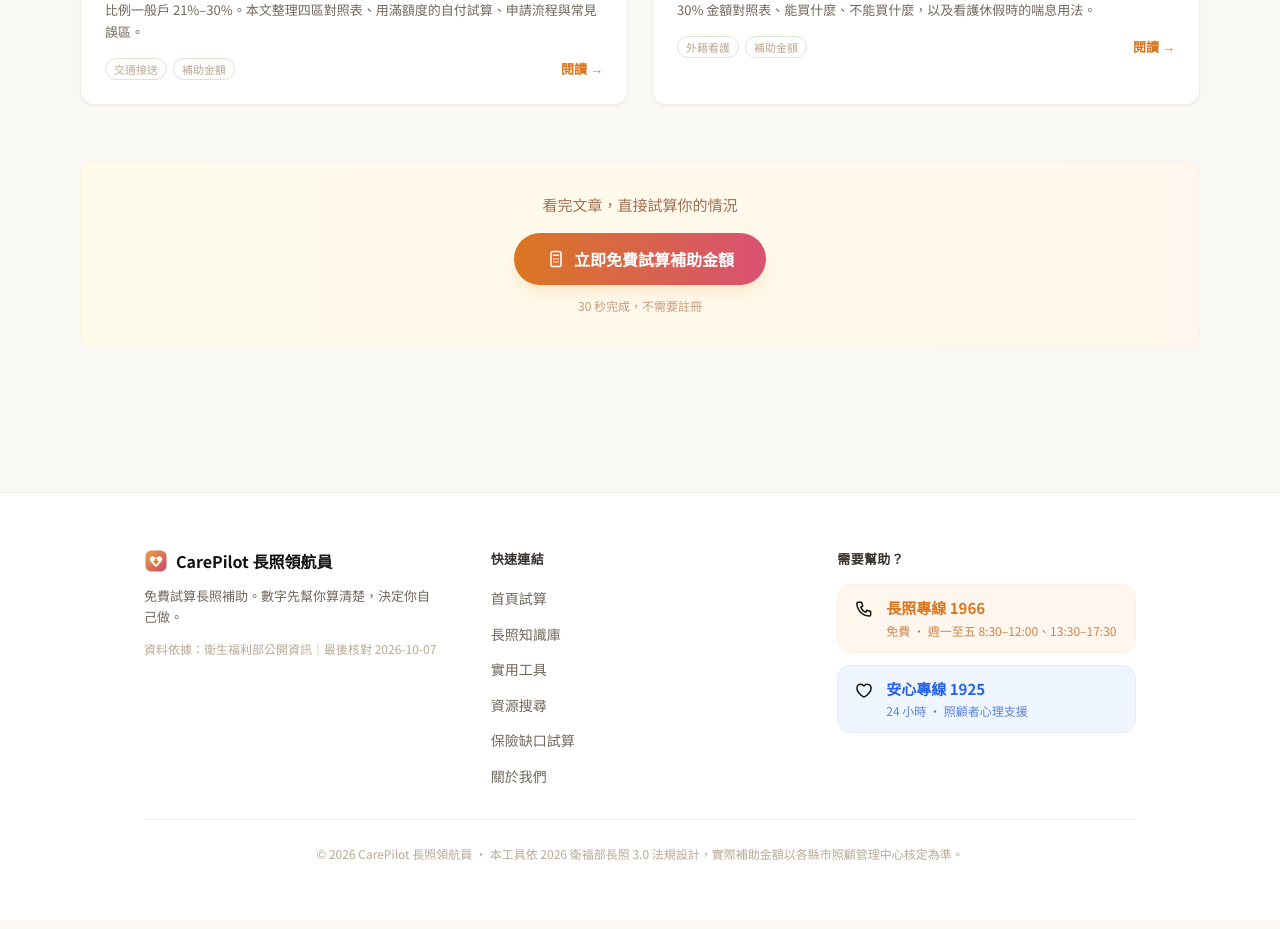
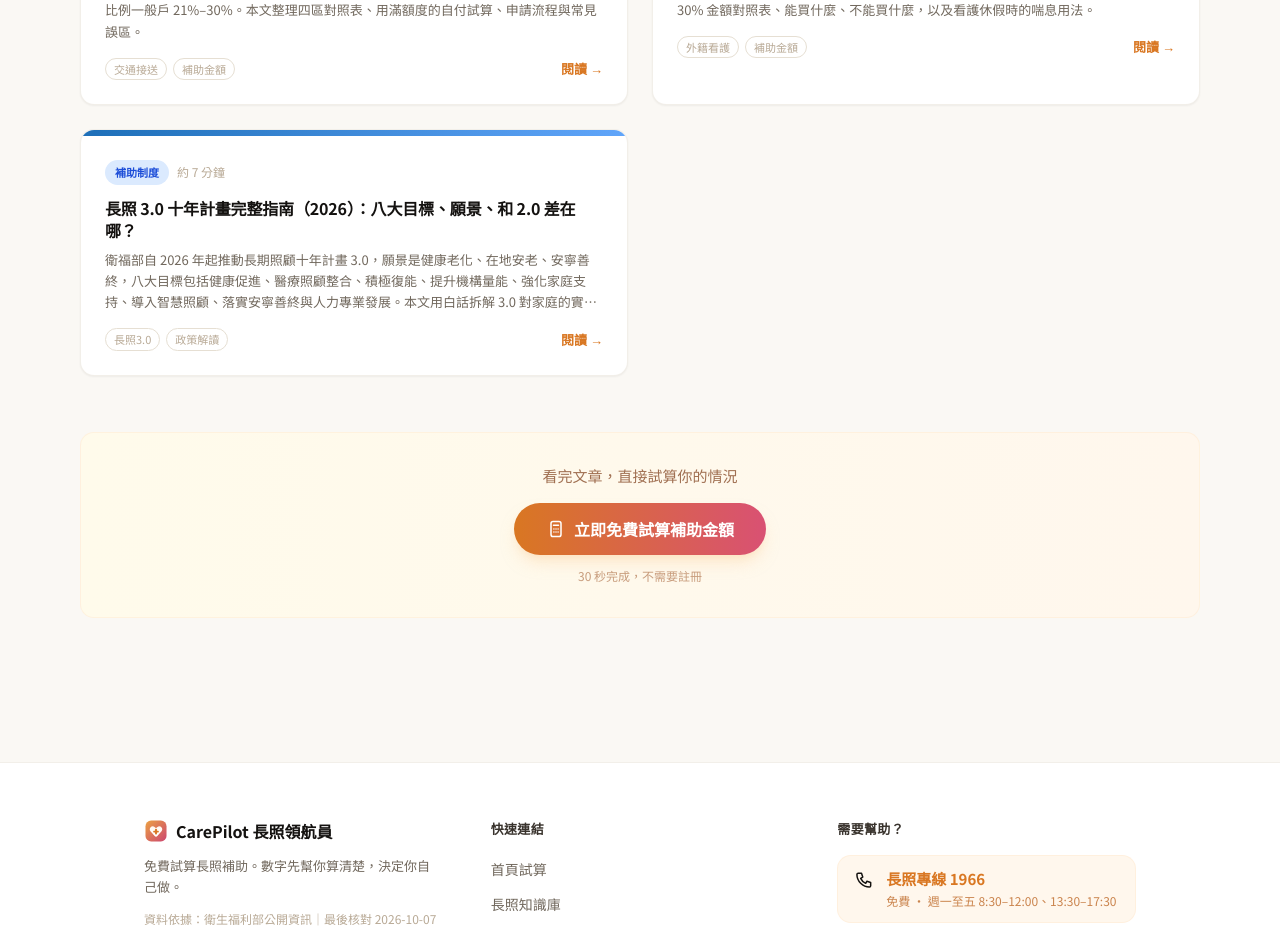
Before and after one commit to lalawgwg99/care-calculator, a Next.js app: page /blog in a window 1280 px wide. Shown: the part 2320-3249 px from the top of the page. Built offline with nearby package versions, Linux system fonts and the light colour scheme; no server answers.

Commit message:
新增長照3.0十年計畫總覽專文（八大目標＋2.0對照＋失智3.0＋待核實標示）

```diff
--- a/constants/blogPosts.ts
+++ b/constants/blogPosts.ts
@@ -1058,6 +1058,73 @@ export const BLOG_POSTS: BlogPost[] = [
     relatedToolHref: "/tools/foreign-caregiver",
     relatedToolLabel: "試算外籍看護雇主每月真實成本",
   },
+
+  // ─── 17 ───────────────────────────────────────────────────────────────────
+  {
+    slug: "ltc-3-0-ten-year-plan-guide",
+    title: "長照 3.0 十年計畫完整指南（2026）：八大目標、願景、和 2.0 差在哪？",
+    description:
+      "衛福部自 2026 年起推動長期照顧十年計畫 3.0，願景是健康老化、在地安老、安寧善終，八大目標包括健康促進、醫療照顧整合、積極復能、提升機構量能、強化家庭支持、導入智慧照顧、落實安寧善終與人力專業發展。本文用白話拆解 3.0 對家庭的實際影響，並標出目前尚未公告、不要輕信的項目。",
+    keywords: [
+      "長照3.0", "長照3.0十年計畫", "長照3.0是什麼", "長照3.0 2.0差別",
+      "長期照顧十年計畫3.0", "長照3.0八大目標", "長照3.0新制2026",
+    ],
+    publishedAt: "2026-10-27",
+    updatedAt: "2026-10-27",
+    readingMinutes: 7,
+    category: "補助制度",
+    tags: ["長照3.0", "政策解讀", "申請攻略"],
+    content: [
+      { type: "p", text: "2026 年起，台灣的長期照顧進入下一個十年：衛福部推動「長期照顧十年計畫 3.0」（簡稱長照 3.0）。很多家屬第一個問題都是：補助會變多嗎？申請方式會變嗎？先講結論：3.0 是在 2.0 奠定的基礎上補強方向，分階段落實；目前家屬的申請流程與四包錢架構沒有因此改變，改變的是政策接下來十年的主軸——從「失能後才照顧」，往前延伸到預防、復能、醫療銜接、家庭支持與善終安排。" },
+      { type: "h2", text: "一、長照 3.0 的願景與八大目標" },
+      { type: "p", text: "依衛福部長期照顧司在《衛福季刊》第 47 期（2025 年 12 月）的說明，長照 3.0 以「健康老化、在地安老、安寧善終」為願景，並以八大目標為推動主軸，建構以居家、社區、機構及醫療體系為基礎、整合社會福利資源的連續性照護服務模式。八大目標白話拆解如下。" },
+      { type: "table", headers: ["八大目標", "白話意思", "對家庭的可能影響"], rows: [
+        ["健康促進", "失能前先預防：運動、營養、口腔健康、功能評估", "長輩還沒失能時，社區預防資源會更被重視"],
+        ["醫療照顧整合", "醫院、出院準備、居家、社區、長照中心銜接順暢", "出院後不再各管各的，轉銜斷點有望減少"],
+        ["積極復能", "出院後、失能初期積極做復健，恢復生活功能", "復能服務的角色加重，不只是被動照顧"],
+        ["提升機構量能", "住宿式機構的量與品質都要提升", "住機構的選擇與品質管理受關注"],
+        ["強化家庭支持", "主要照顧者有喘息、諮詢、情緒支持與照顧技巧", "照顧者不再只被要求撐住，支持服務是政策主軸之一"],
+        ["導入智慧照顧", "智慧科技、輔具應用進到照顧現場", "移位、沐浴、居家安全等智慧輔具逐步增加"],
+        ["落實安寧善終", "生命末期照顧重視本人意願與家屬溝通", "預立醫療、安寧安排會更常被拿出來談"],
+        ["人力專業發展", "照顧服務人力的專業與支持要跟上", "服務穩定度與專業品質是長期課題"],
+      ]},
+      { type: "tip", text: "記住三個願景詞就夠了：健康老化（還沒失能先顧好）、在地安老（盡量留在熟悉的家與社區）、安寧善終（最後一程有尊嚴、有準備）。八大目標都是為了這三句話服務。" },
+      { type: "h2", text: "二、3.0 和 2.0 差在哪？一張表看懂" },
+      { type: "p", text: "3.0 不是把 2.0 的服務全部推翻重來。依衛福部的說法，3.0 是在 2.0 的基礎上，更強調「醫療照顧整合」、「積極復能」及「安寧善終」三個方向，並於 2025 年 6 月 19 日公告修正《長期照顧服務申請及給付辦法》，作為未來實施的制度基礎，分階段落實。" },
+      { type: "table", headers: ["面向", "長照 2.0（既有基礎）", "長照 3.0（補強方向）"], rows: [
+        ["核心關懷", "失能後提供照顧服務", "失能前預防＋失能後照顧＋生命末期安排，整段連起來"],
+        ["醫療銜接", "醫院與長照各自運作，轉銜常有斷點", "醫療照顧整合列為主軸，出院準備與居家照顧要接順"],
+        ["復能角色", "復健是服務項目之一", "積極復能列為主軸，出院後、失能初期就要積極介入"],
+        ["家庭照顧者", "有喘息等支持服務", "強化家庭支持列為八大目標之一，支持體系要更完整"],
+        ["科技應用", "輔具補助為主", "導入智慧照顧列為主軸，智慧輔具與科技應用逐步增加"],
+        ["善終安排", "較少被放進長照主軸談", "落實安寧善終列為主軸，本人意願與家屬溝通受重視"],
+        ["申請流程", "打 1966 → 照管中心評估 → CMS 等級 → 照顧計畫", "目前不變：仍走同一流程，實際資格與金額以核定為準"],
+      ]},
+      { type: "h2", text: "三、對家庭的實際影響：現在要做什麼？" },
+      { type: "p", text: "政策十年計畫聽起來很遠，但家屬現在就能做的事很具體，而且和 3.0 的方向完全一致。" },
+      { type: "ol", items: [
+        "先申請、別等：打 1966，由照管中心到府評估 CMS 等級、核定照顧計畫。沒有核定，就沒有四包錢額度，3.0 的任何新方向都與你無關。",
+        "把四包錢用滿用對：第一包照顧及專業服務、第二包交通接送、第三包輔具及無障礙改善、第四包喘息服務，都是現行已核實的架構；各級金額與自付對照見本站補助一覽表。",
+        "出院後立刻排復能：3.0 最強調的積極復能，家屬端就是「出院準備期就談好返家照顧與復健」，不要等出院回家手忙腳亂才開始找服務。",
+        "照顧者也要排支持：喘息服務、照顧技巧諮詢、情緒支持不是奢侈品，是 3.0 明列的家庭支持主軸；主要照顧者撐不住，整個照顧計畫都會垮。",
+      ]},
+      { type: "h2", text: "四、同期新消息：失智照護 3.0（2026–2035）" },
+      { type: "p", text: "2026 年 10 月，衛福部另公布「失智症防治照護政策綱領暨行動方案 3.0（2026–2035 年）」，配合長照 3.0 提早上路。重點有三：服務對象擴大至全年齡層失智者（含年輕型失智症的工作轉型與子女養育挑戰）；從早期發現、全程照護到社會共同支持，按病程提供適切服務；目標 2035 年達成「失智友善台灣 888」——失智精準診斷率 8 成、失智服務涵蓋率 8 成、特定場域人員失智識能率 8 成。家裡有失智長輩的家庭，早期診斷與社區預防認知促進服務值得優先留意，詳見本站失智症照顧補助攻略。" },
+      { type: "warning", text: "還沒公告、不要輕信的項目（待核實）：長照 3.0 的整體預算規模、各級給付額度是否調整、新增服務的細項與上路時程，目前未見衛福部正式公告的統一數字。網路上流傳的預算與額度說法，在官方公告前都只能當傳聞。本站不會把未公告的數字寫成定論；一旦正式公告，本站會更新這篇文章並註明來源。" },
+      { type: "h2", text: "五、一句話總結" },
+      { type: "p", text: "長照 3.0 不是換一套申請流程，而是未來十年照顧政策的方向盤：往前顧預防、中段顧復能與醫療銜接、後段顧家庭支持與善終。家屬現在最划算的動作不變——打 1966 評估、核定照顧計畫、把現行四包錢用好，同時把復能與照顧者支持排進計畫裡。" },
+      { type: "info", text: "本文政策主軸依據：衛福部長期照顧司《衛福季刊》第 47 期（2025 年 12 月）「長照 3.0 打造共好社會」；失智照護 3.0 段落依據衛福部 2026 年 10 月公布之行動方案 3.0（經媒體報導）。給付額度、申請資格等細節仍以照管中心核定與主管機關正式公告為準。" },
+    ],
+    faq: [
+      { q: "長照 3.0 是從什麼時候開始的？", a: "依衛福部說明，長期照顧十年計畫 3.0 自 2026 年起推動，並於 2025 年 6 月 19 日公告修正《長期照顧服務申請及給付辦法》作為制度基礎，分階段落實。" },
+      { q: "長照 3.0 實施後，申請流程會變嗎？", a: "目前不變。仍是打 1966，由照管中心到府評估 CMS 失能等級、核定照顧計畫，再依計畫使用四包錢服務。實際資格與金額以核定為準。" },
+      { q: "長照 3.0 的補助金額會增加嗎？", a: "目前未見衛福部正式公告的統一調整數字，屬於待核實項目。網路流傳的預算與額度說法在官方公告前只能當傳聞，本站不會寫成定論。" },
+      { q: "長照 3.0 和 2.0 最大的差別是什麼？", a: "3.0 在 2.0 基礎上更強調醫療照顧整合、積極復能與安寧善終，並新增健康促進、提升機構量能、強化家庭支持、導入智慧照顧、人力專業發展等主軸，願景是健康老化、在地安老、安寧善終。" },
+      { q: "失智照護 3.0 是什麼？和長照 3.0 有關係嗎？", a: "失智照護 3.0 是同期公布的配套方案（2026–2035 年），服務對象擴大至全年齡層失智者，目標 2035 年達成失智友善台灣 888：精準診斷率、服務涵蓋率、場域人員識能率各達 8 成。" },
+    ],
+    relatedToolHref: "/",
+    relatedToolLabel: "用首頁試算算出你家四包錢自付額",
+  },
 ];
 
 export function getBlogPost(slug: string): BlogPost | undefined {
```
